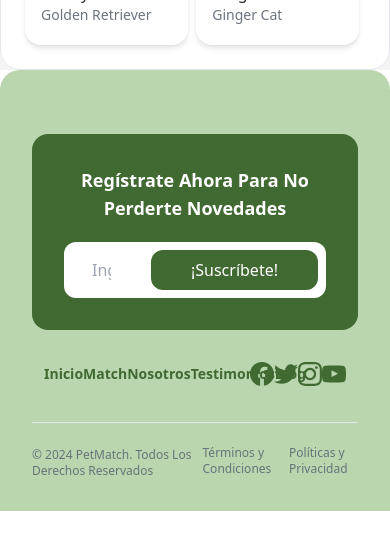
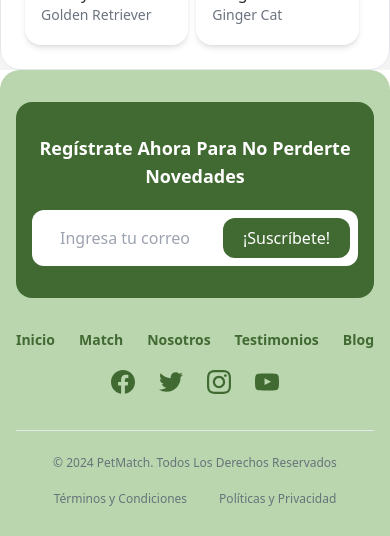
Before and after one commit to No-Country-simulation/c19-24-m-node-react, a React (Create React App) app in the folder front/petmatch/: page / in a window 390 px wide. Shown: the part 2452-2988 px from the top of the page. Before the commit the page ends 2963 px from the top, so only its background shows below. Built offline with nearby package versions, Linux system fonts and the light colour scheme.

Commit message:
adding responsive design

```diff
--- a/front/petmatch/src/Components/Footer/Footer.jsx
+++ b/front/petmatch/src/Components/Footer/Footer.jsx
@@ -12,10 +12,10 @@ function Footer() {
     };
 
     return (
-        <footer className={`${styles.footer} px-8 pt-16 pb-4`}>
+        <footer className={`${styles.footer} md:px-8 px-4 md:pt-16 pt-8 pb-4`}>
             <section>
                 <form
-                    className={`${styles.footer__form} lg:flex-nowrap flex-wrap px-8 py-8 lg:pt-8 md:pt-5 rounded-2xl w-full flex items-center lg:justify-between justify-center`}
+                    className={`${styles.footer__form} lg:flex-nowrap flex-wrap md:px-8 px-4 py-8 lg:pt-8 md:pt-5 rounded-2xl w-full flex items-center lg:justify-between justify-center`}
                     onSubmit={handleSubmit}>
                     <div className='xl:w-1/3 lg:w-2/5 w-full lg:pb-0 pb-5 lg:text-left text-center'>
                         <label
@@ -24,23 +24,23 @@ function Footer() {
                             Regístrate ahora para no perderte Novedades
                         </label>
                     </div>
-                    <div className='lg:w-2/3 w-full bg-white rounded-xl gap-x-5 lg:p-3.5 p-2 flex items-center justify-between'>
+                    <div className='lg:w-2/3 w-full bg-white rounded-xl md:gap-x-5 gap-x-2 lg:p-3.5 p-2 flex items-center justify-between'>
                         <input
                             id='Subscribete'
                             type='text'
                             placeholder='Ingresa tu correo electrónico'
-                            className='outline-gray-400 outline-1 w-4/5 lg:py-3 py-2 rounded-xl px-5'
+                            className='outline-gray-400 outline-1 md:w-4/5 w-full lg:py-3 py-2 rounded-xl px-5'
                         />
                         <button
-                            className='rounded-xl lg:py-3 py-2 px-10 text-white'
+                            className='rounded-xl lg:py-3 py-2 md:px-10 px-5 text-white'
                             style={{ backgroundColor: "#416A32" }}>
                             ¡Suscríbete!
                         </button>
                     </div>
                 </form>
                 <section className='w-full flex justify-center items-center pb-7 pt-8 px-3'>
-                    <nav className='w-full flex justify-between items-center'>
-                        <ul className='w-1/2 flex justify-start lg:gap-x-12 md:gap-x-6 items-center'>
+                    <nav className='w-full flex justify-between items-center md:flex-nowrap flex-wrap'>
+                        <ul className='md:w-1/2 w-full flex md:justify-start justify-center lg:gap-x-12 gap-x-6 items-center'>
                             <li
                                 className='font-bold lg:text-base text-sm cursor-pointer'
                                 style={{ color: "var(--main-color)" }}>
@@ -67,7 +67,7 @@ function Footer() {
                                 Blog
                             </li>
                         </ul>
-                        <ul className='w-1/3 flex items-center justify-end lg:gap-x-12 md:gap-x-6'>
+                        <ul className='md:w-1/3 w-full flex items-center md:justify-end justify-center lg:gap-x-12 gap-x-6 md:pt-0 pt-5'>
                             <li className='cursor-pointer' title='Facebook'>
                                 <img src={Facebook} alt='Facebook Icon' />
                             </li>
@@ -85,7 +85,7 @@ function Footer() {
                 </section>
             </section>
             <hr className='w-full mx-auto mt-2' />
-            <section className='flex justify-between items-center lg:py-8 py-4'>
+            <section className='flex md:justify-between justify-center items-center lg:py-8 py-4 md:flex-nowrap flex-wrap'>
                 <p
                     className='pt-2 xl:text-base lg:text-sm text-xs'
                     style={{ color: "#667479" }}>
@@ -94,7 +94,7 @@ function Footer() {
                 <figure className='lg:block hidden'>
                     <img src={Logo} alt='PetMatch Logo' />
                 </figure>
-                <div className='flex justify-between items-center lg:gap-x-8 gap-x-2'>
+                <div className='flex justify-between items-center lg:gap-x-8 md:gap-x-2 gap-x-8 md:mt-0 mt-4'>
                     <p
                         className='pt-1 xl:text-base lg:text-sm text-xs'
                         style={{ color: "#667479" }}>
```
